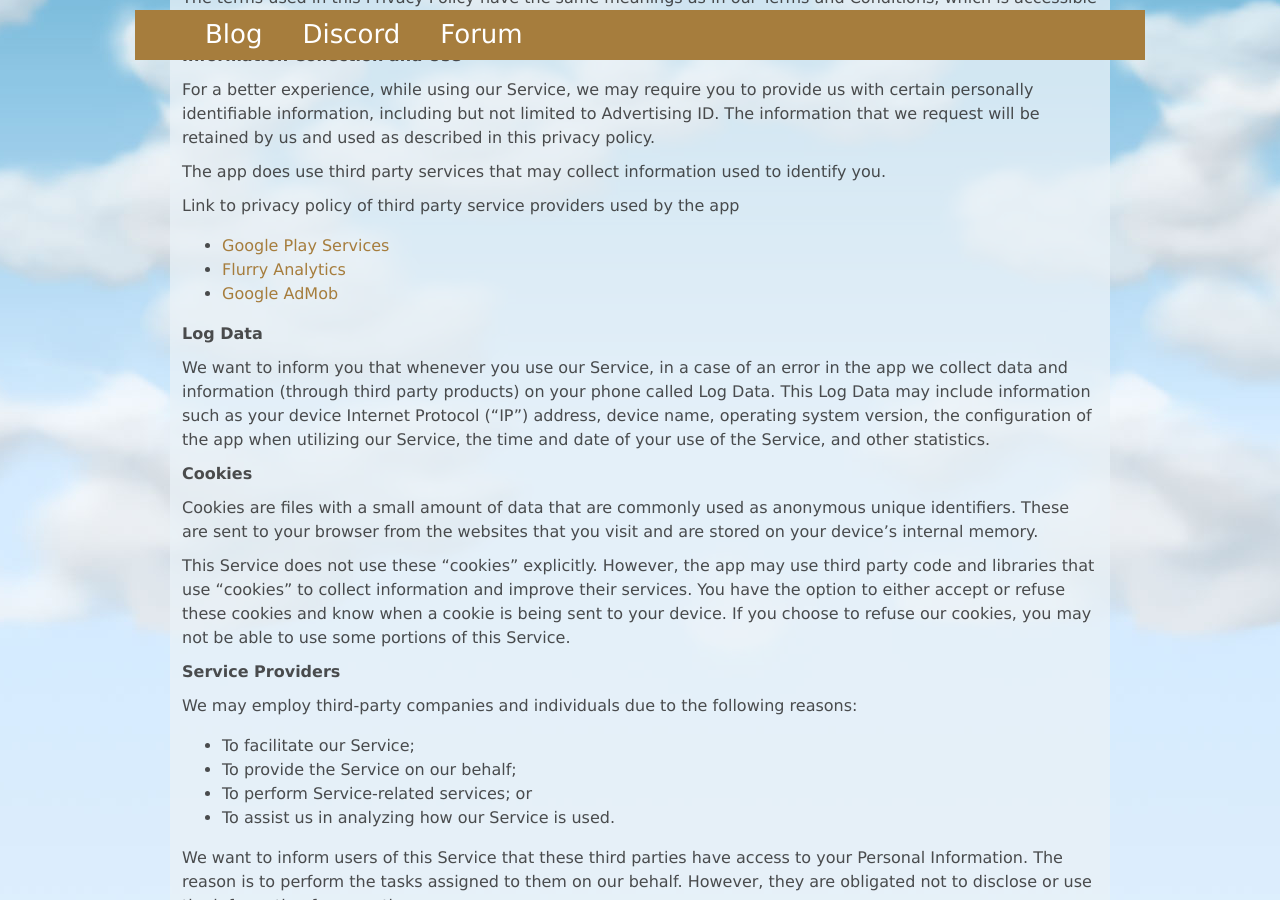
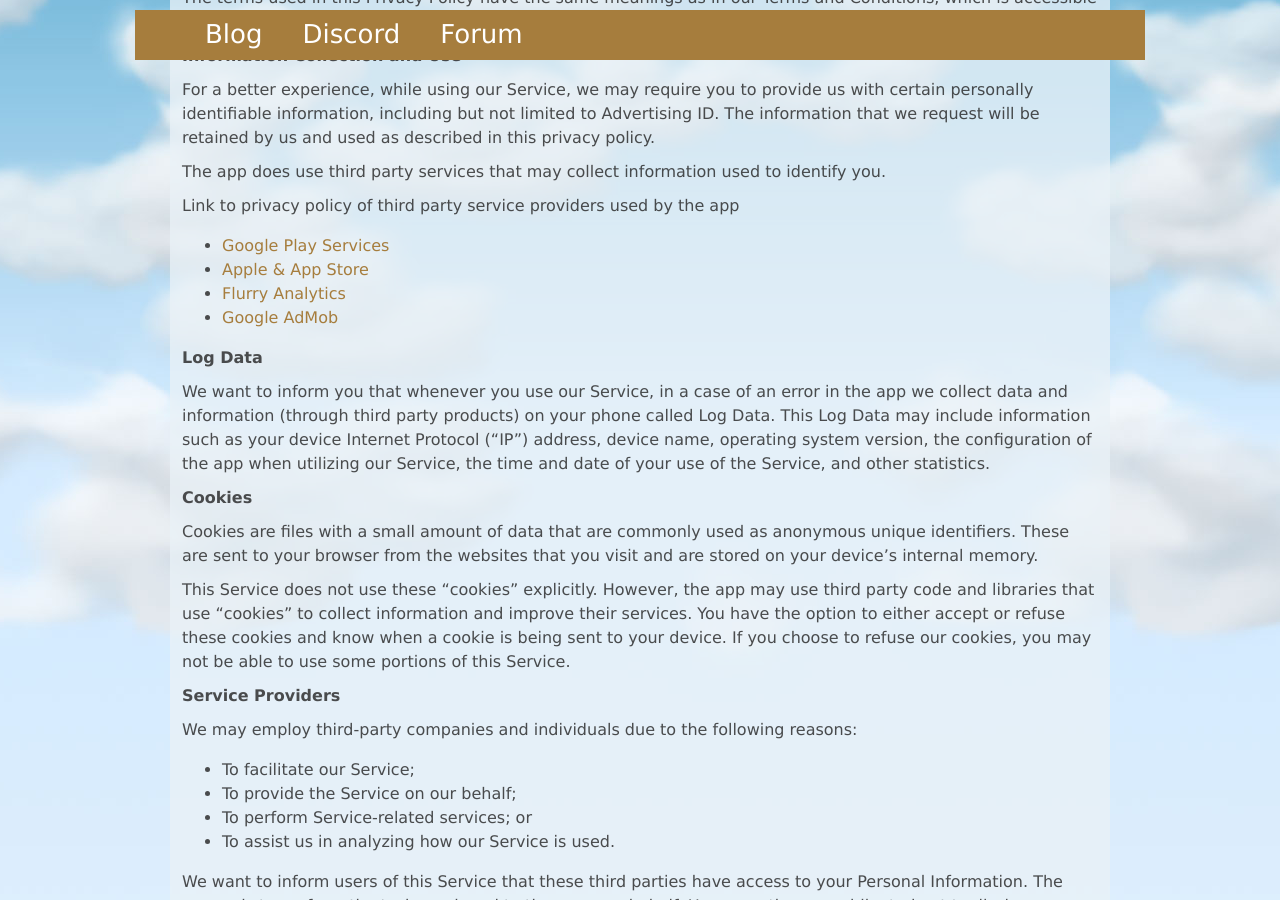
Before and after one commit to JDaance/jdaance.github.io, a Jekyll site: the page built from privacy-policy.md, in a window 1280 px wide and 900 px high, scrolled down 378 px. Built offline with Jekyll 4.4.1, drawn with Linux system fonts in a browser that asks for light colours.

Commit message:
Add apple to privacy policy third parties

```diff
--- a/privacy-policy.md
+++ b/privacy-policy.md
@@ -26,6 +26,7 @@ The app does use third party services that may collect information used to ident
 Link to privacy policy of third party service providers used by the app
 
 *   [Google Play Services](https://www.google.com/policies/privacy/)
+*	[Apple & App Store](https://www.apple.com/legal/privacy/en-ww/)
 *   [Flurry Analytics](https://privacy.oath.com)
 *   [Google AdMob](https://policies.google.com/technologies/ads)
 
```
